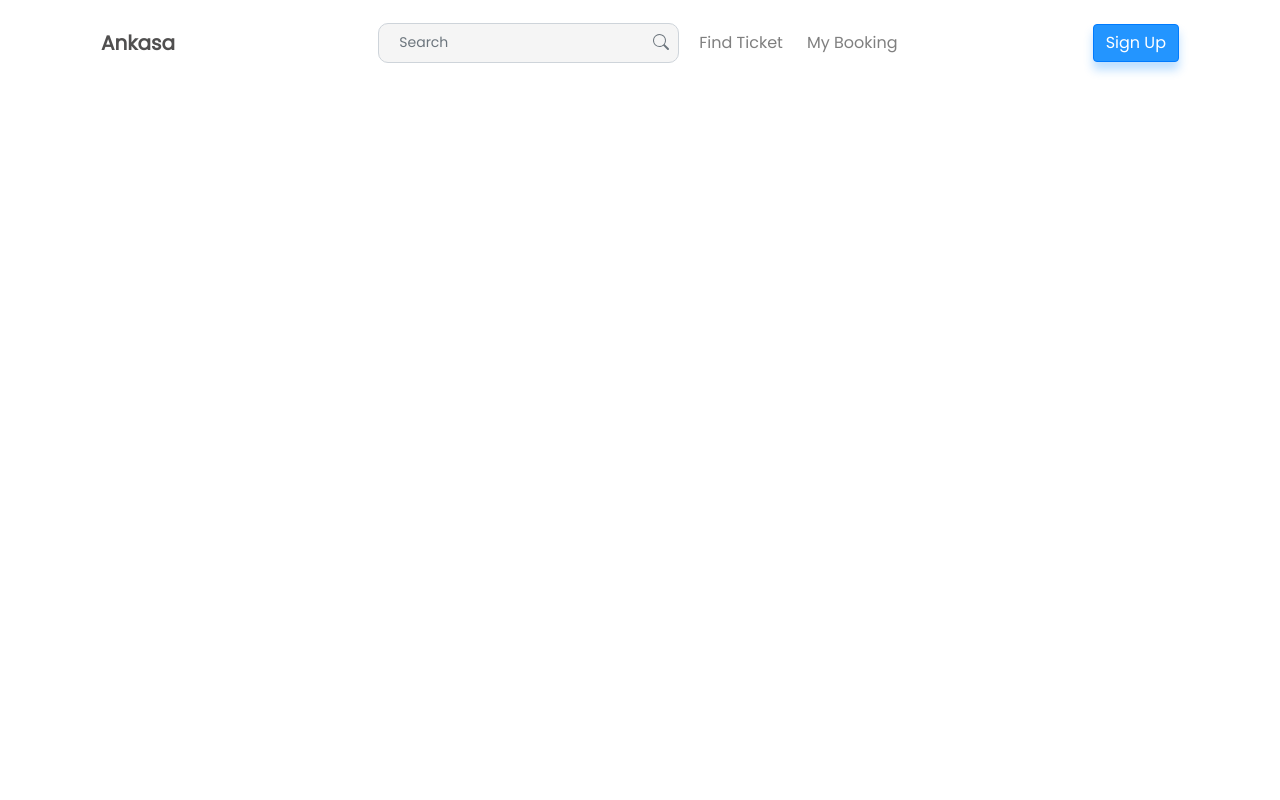
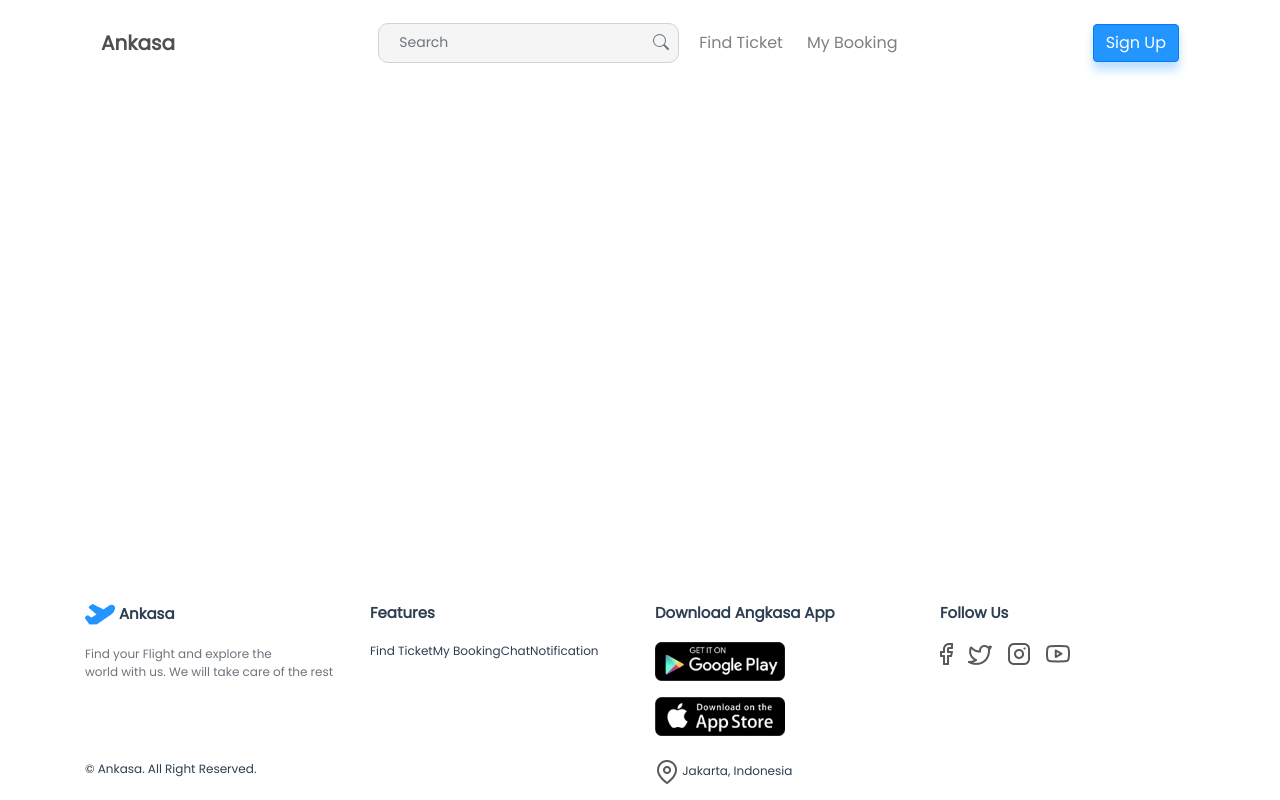
Before and after one commit to RPHertiansa/ankasa, a Vue app: page / in a window 1280 px wide. Built offline with nearby package versions, Linux system fonts and the light colour scheme.

Commit message:
add footer

```diff
--- a/src/App.vue
+++ b/src/App.vue
@@ -8,14 +8,11 @@
 @import url('https://fonts.googleapis.com/css2?family=Poppins&display=swap');
 
 #app {
-  font-family: Avenir, Helvetica, Arial, sans-serif;
   -webkit-font-smoothing: antialiased;
   -moz-osx-font-smoothing: grayscale;
-  text-align: center;
   color: #2c3e50;
   margin: 0;
   padding: 0;
   box-sizing: border-box;
-
 }
 </style>
--- /dev/null
+++ b/src/component/Footer.vue
@@ -0,0 +1,97 @@
+<template>
+  <footer>
+    <div class="container">
+      <div class="row">
+        <div class="col-sm-3 mb-2">
+          <h5><img src="../assets/img/planeBlue.png" class="logo"> Ankasa</h5>
+          <p class="text-muted">Find your Flight and explore the <br> world with us. We will take care of the rest</p>
+        </div>
+        <div class="col-sm-3 mb-2">
+          <h5>Features</h5>
+            <a>Find Ticket</a>
+            <a>My Booking</a>
+            <a>Chat</a>
+            <a>Notification</a>
+        </div>
+        <div class="col-sm-3 mb-2">
+          <h5>Download Angkasa App</h5>
+          <img src="../assets/img/Gplay.png" class="img-download mb-3">
+          <img src="../assets/img/Gapp.png" class="img-download">
+        </div>
+        <div class="col-sm-3 mb-2">
+          <h5>Follow Us</h5>
+          <div class="info">
+            <img src="../assets/img/facebook.png">
+            <img src="../assets/img/twitter.png">
+            <img src="../assets/img/instagram.png">
+            <img src="../assets/img/youtube.png">
+          </div>
+        </div>
+      </div>
+
+      <!-- copyright -->
+      <div class="row mt-3">
+        <div class="col-sm-6">
+          <p>
+            &copy; Ankasa. All Right Reserved.
+          </p>
+        </div>
+        <div class="col-sm-6">
+          <p>
+            <img src="../assets/img/map-pin.png">
+            Jakarta, Indonesia
+          </p>
+        </div>
+      </div>
+    </div>
+  </footer>
+</template>
+
+<style>
+  footer {
+    font-family: "Poppins", sans-serif;
+    font-size: 12px;
+    position: absolute;
+    bottom: 0;
+    width: 100%;
+  }
+
+  footer h5 {
+    font-size: 15px;
+    font-weight: bold;
+    margin: 10px 0 20px 0;
+  }
+
+  .logo {
+    width: 30px;
+  }
+
+  footer ul li {
+    list-style: none;
+    margin-bottom: 15px;
+  }
+
+  .img-download {
+    width: 130px;
+    display: block;
+  }
+
+  .info img {
+    margin: 0 15px 10px 0;
+  }
+
+  @media (max-width: 768px) {
+    footer .img-download {
+      width: 100px;
+      display: inline;
+    }
+  }
+
+  @media (max-width: 576px) {
+
+    footer ul li {
+      display: inline;
+      margin-right: 15px;
+    }
+  }
+</style>
--- a/src/views/Home.vue
+++ b/src/views/Home.vue
@@ -1,16 +1,19 @@
 <template>
   <div class="home">
     <Navbar />
+    <Footer />
   </div>
 </template>
 
 <script>
 import Navbar from '../component/Navbar'
+import Footer from '../component/Footer'
 
 export default {
   name: 'Home',
   components: {
-    Navbar
+    Navbar,
+    Footer
   }
 }
 </script>
```
Also changed, not shown: src/assets/img/facebook.png (renamed from src/assets/img/Vector (2).png), src/assets/img/twitter.png (renamed from src/assets/img/Vector (3).png).
